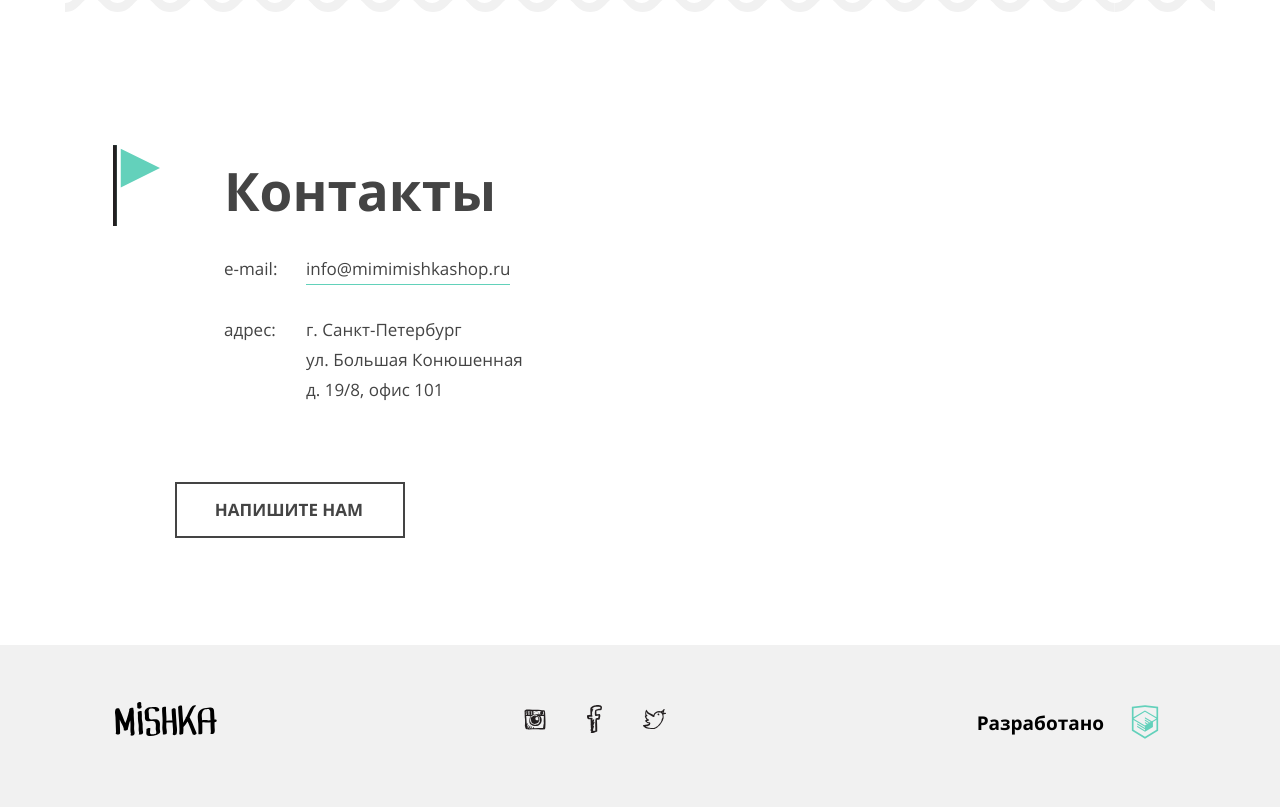
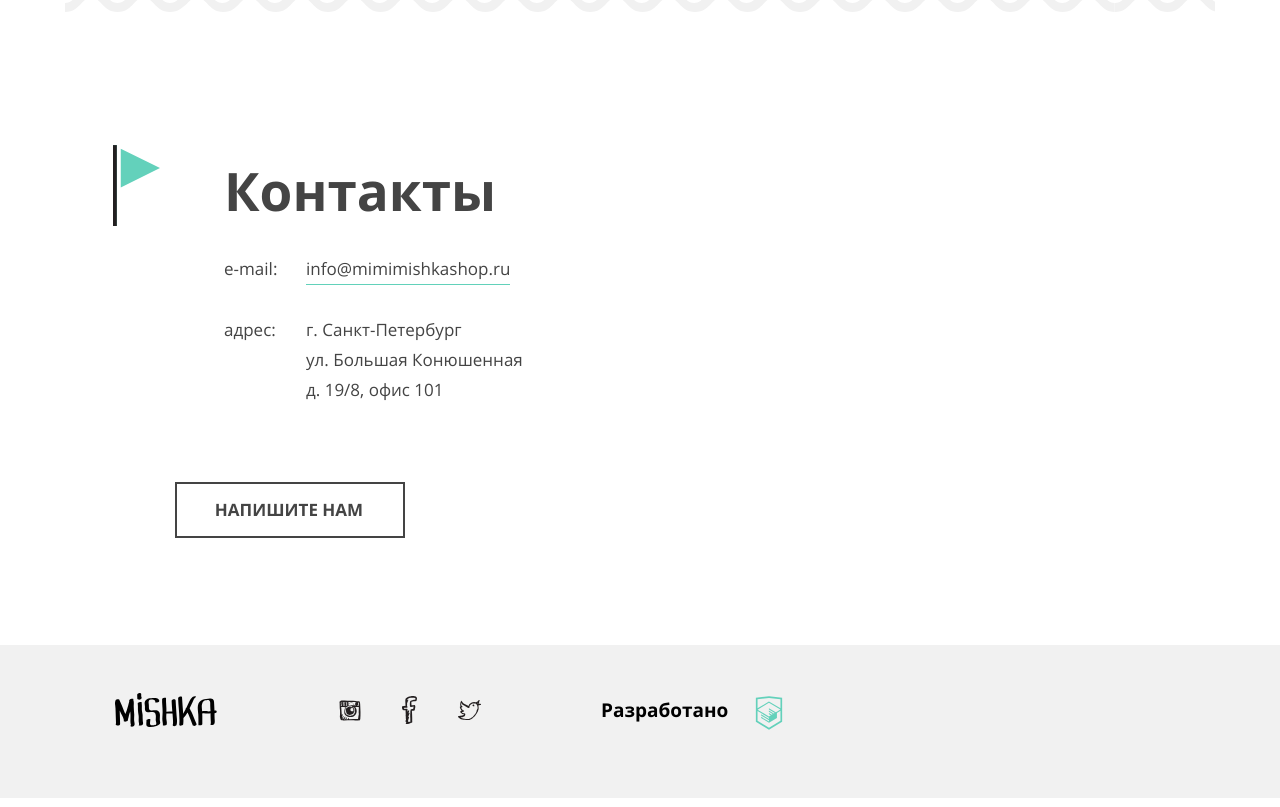
Before and after one commit to apoluektova/1150193-mishka-21, a website: page source/index.html in a window 1280 px wide. Shown: the part 2762-3569 px from the top of the page. Drawn offline with nearby package versions, Linux system fonts and the light colour scheme; files that its build step writes are made by us from their sources.

Commit message:
Add pixel perfect for tablet index

```diff
--- a/source/sass/blocks/contacts-list.scss
+++ b/source/sass/blocks/contacts-list.scss
@@ -44,6 +44,7 @@
     display: flex;
     justify-content: space-between;
     align-items: flex-start;
+    margin-bottom: 49px;
   }
 
   .contacts-list__item {
--- a/source/sass/blocks/copyright.scss
+++ b/source/sass/blocks/copyright.scss
@@ -33,6 +33,10 @@
 
 @media (min-width: $tablet-width) {
   .copyright {
-    padding-top: 0;
+    padding: 0;
+  }
+
+  .copyright__text {
+    margin-top: -7px;
   }
 }
--- a/source/sass/blocks/footer.scss
+++ b/source/sass/blocks/footer.scss
@@ -33,15 +33,15 @@
 
   .footer__wrapper {
     display: flex;
-    justify-content: space-between;
     align-items: center;
-    padding-top: 51px;
+    padding-top: 42px;
     padding-bottom: 58px;
   }
 
   .footer__link {
     display: block;
     color: $black;
+    margin-right: 122px;
 
     &:hover {
       color: $medium-green-hover;
--- a/source/sass/blocks/social.scss
+++ b/source/sass/blocks/social.scss
@@ -29,7 +29,7 @@
 
 @media (min-width: $tablet-width) {
   .social {
-    margin-bottom: 0;
-    width: 141px;
+    margin: 0;
+    margin-right: 120px;
   }
 }
```
